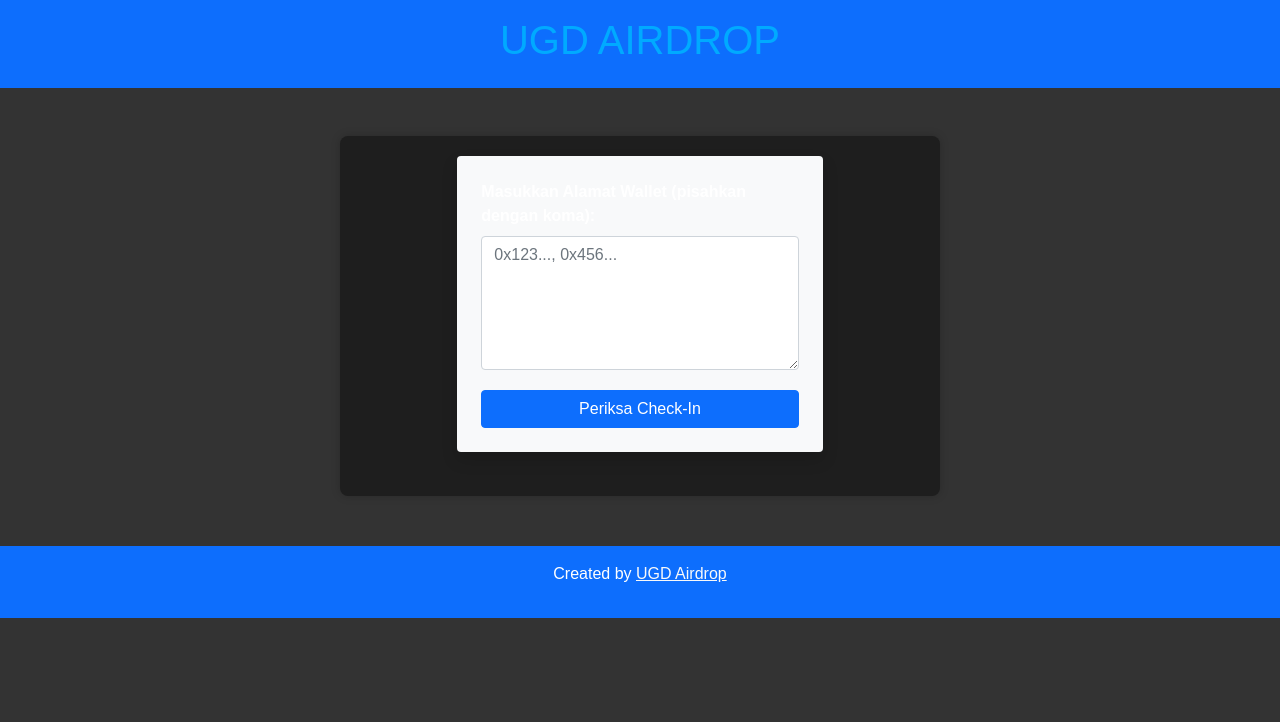
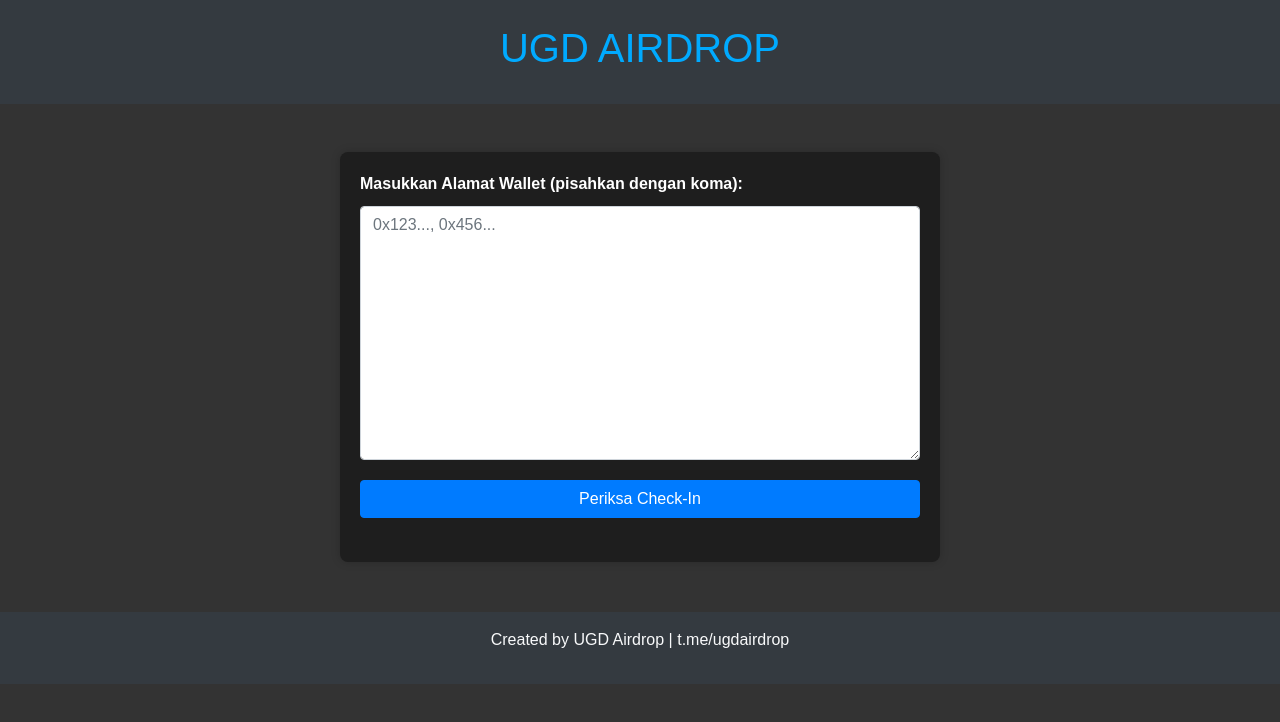
Before and after one commit to Semutireng22/ugdreddio, a plain HTML site: page index.html in a window 1280 px wide. Drawn offline with nearby package versions, Linux system fonts and the light colour scheme.

Commit message:
Update index.html

```diff
--- a/index.html
+++ b/index.html
@@ -3,36 +3,33 @@
 <head>
     <meta charset="UTF-8">
     <meta name="viewport" content="width=device-width, initial-scale=1.0">
-    <meta name="description" content="UGD AIRDROP Daily Check-In">
-    <meta name="keywords" content="UGD AIRDROP, daily check-in, crypto, blockchain, airdrop">
+    <meta name="description" content="UGD AIRDROP Daily Check-In tool for crypto wallet addresses. Check-in your crypto wallets easily with our tool.">
+    <meta name="keywords" content="UGD AIRDROP, crypto check-in, wallet check-in, crypto tool">
     <meta name="author" content="UGD Airdrop">
     <title>UGD AIRDROP Daily Check-In</title>
-    <link href="https://maxcdn.bootstrapcdn.com/bootstrap/5.1.3/css/bootstrap.min.css" rel="stylesheet">
+    <link rel="stylesheet" href="https://maxcdn.bootstrapcdn.com/bootstrap/4.5.2/css/bootstrap.min.css">
     <link rel="stylesheet" href="styles.css">
 </head>
 <body>
-    <header class="bg-primary text-white text-center py-3">
+    <header class="bg-dark text-light text-center py-4">
         <h1>UGD AIRDROP</h1>
     </header>
     <main class="container mt-5">
-        <div class="row justify-content-center">
-            <div class="col-md-8">
-                <form id="checkin-form" class="bg-light p-4 rounded shadow">
-                    <div class="mb-3">
-                        <label for="wallet-addresses" class="form-label">Masukkan Alamat Wallet (pisahkan dengan koma):</label>
-                        <textarea id="wallet-addresses" class="form-control" rows="5" placeholder="0x123..., 0x456..."></textarea>
-                    </div>
-                    <button type="submit" class="btn btn-primary">Periksa Check-In</button>
-                </form>
-                <div id="result" class="mt-4"></div>
+        <form id="checkin-form">
+            <div class="form-group">
+                <label for="wallet-addresses">Masukkan Alamat Wallet (pisahkan dengan koma):</label>
+                <textarea id="wallet-addresses" class="form-control" rows="10" placeholder="0x123..., 0x456..."></textarea>
             </div>
-        </div>
+            <button type="submit" class="btn btn-primary">Periksa Check-In</button>
+        </form>
+        <div id="result" class="mt-4"></div>
     </main>
-    <footer class="bg-primary text-white text-center py-3">
-        <p>Created by <a href="https://t.me/ugdairdrop" class="text-light">UGD Airdrop</a></p>
+    <footer class="bg-dark text-light text-center py-3">
+        <p>Created by UGD Airdrop | <a href="https://t.me/ugdairdrop" target="_blank" class="text-light">t.me/ugdairdrop</a></p>
     </footer>
-    <script src="https://cdn.jsdelivr.net/npm/@popperjs/core@2.11.6/dist/umd/popper.min.js"></script>
-    <script src="https://maxcdn.bootstrapcdn.com/bootstrap/5.1.3/js/bootstrap.min.js"></script>
+    <script src="https://code.jquery.com/jquery-3.5.1.slim.min.js"></script>
+    <script src="https://cdn.jsdelivr.net/npm/@popperjs/core@2.9.3/dist/umd/popper.min.js"></script>
+    <script src="https://maxcdn.bootstrapcdn.com/bootstrap/4.5.2/js/bootstrap.min.js"></script>
     <script src="script.js"></script>
 </body>
 </html>
```
